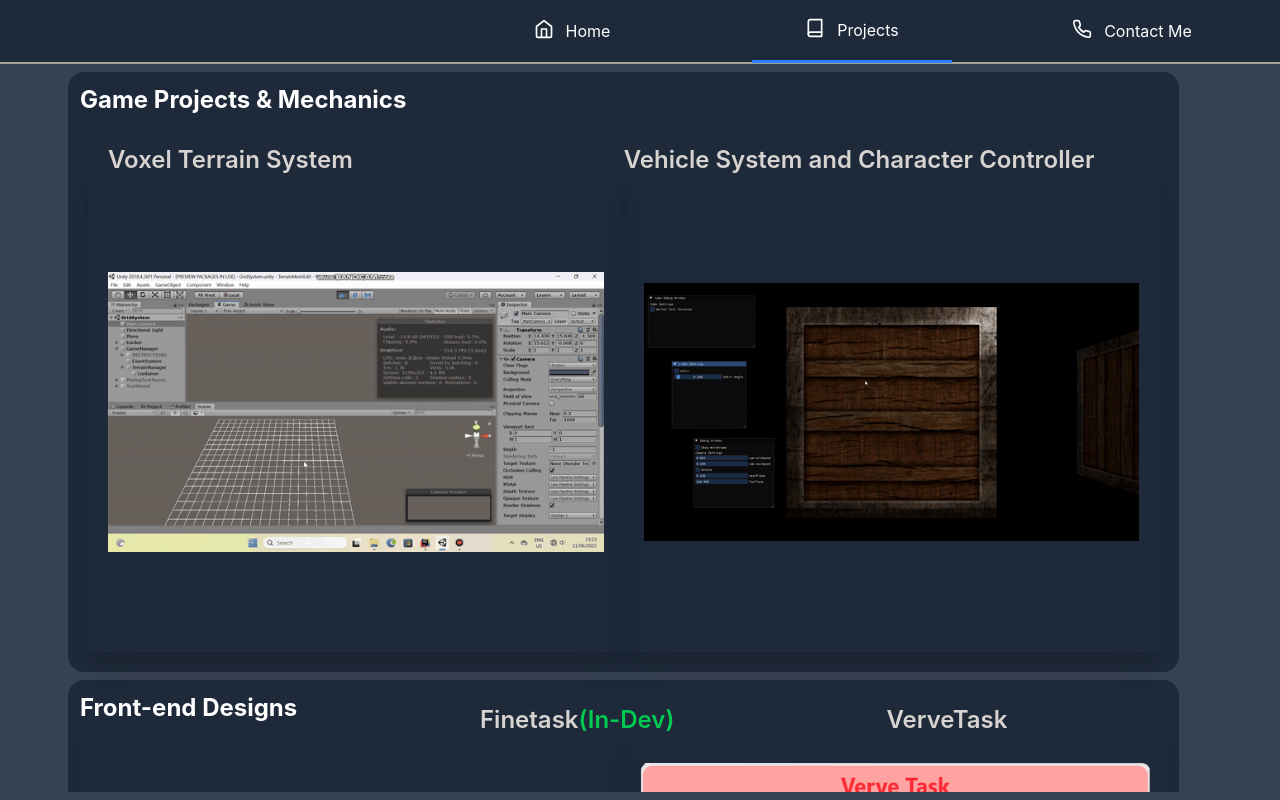
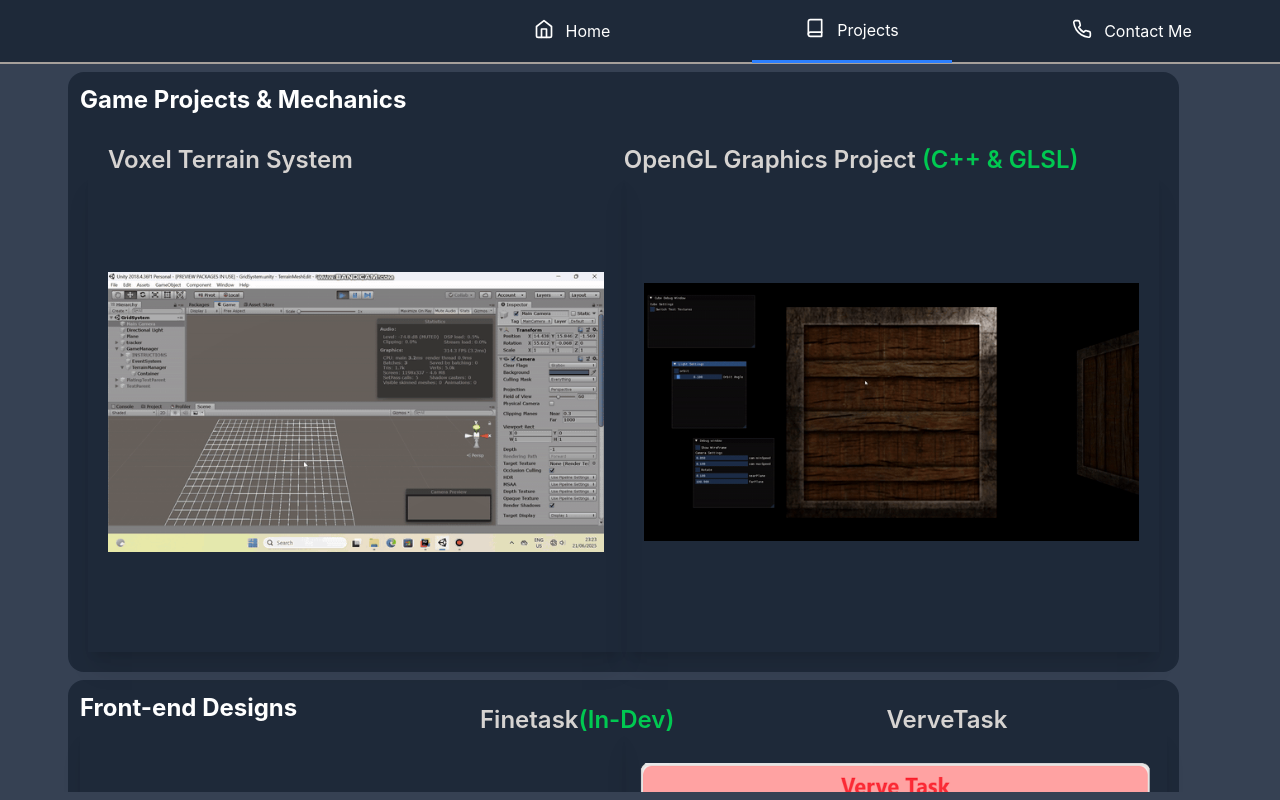
Before and after one commit to Marccoder12/portfolio-website, a React (Vite) app: page /projects in a window 1280 px wide. Built offline with nearby package versions, Linux system fonts and the light colour scheme.

Commit message:
update ui

```diff
--- a/src/features/ProjectPage/ProjectContent.tsx
+++ b/src/features/ProjectPage/ProjectContent.tsx
@@ -31,7 +31,8 @@ export const ProjectContent = () => {
             </div>
             <div className="w-full h-full transition-all relative  shadow-xl">
               <span className="text-stone-300 absolute -top-7 text-2xl font-semibold">
-                Vehicle System and Character Controller
+                OpenGL Graphics Project{" "}
+                <span className="text-green-500">(C++ & GLSL)</span>
               </span>
               <div className="w-full h-full relative flex items-center justify-center">
                 <div className="absolute w-auto h-full p-5 hover:p-2 hover:transition-all">
```
